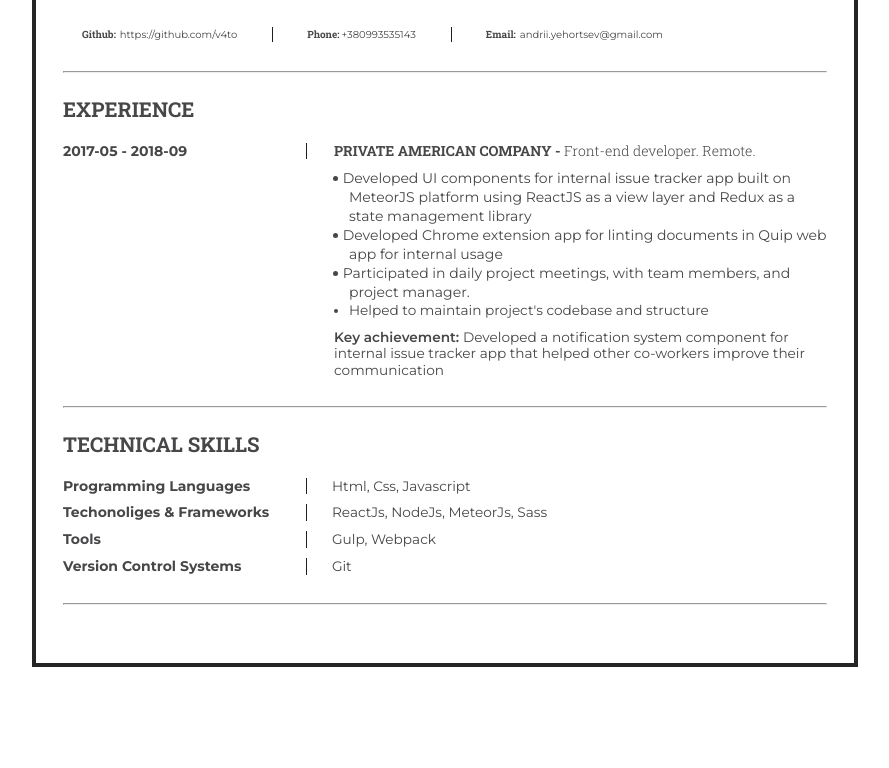
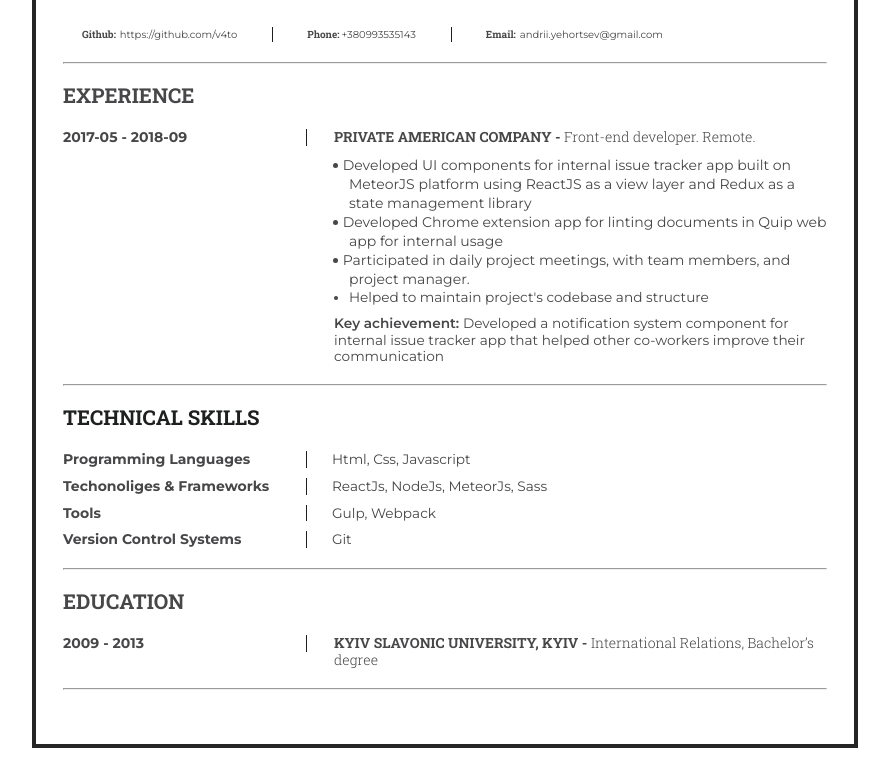
Before and after one commit to v4to/personal-resume, a website: page src/index.html in a window 1280 px wide. Shown: the part 122-890 px from the top of the page, without its empty margins (195-1084 px from the left). Before the commit the page ends 809 px from the top, so only its background shows below. Drawn offline with nearby package versions, Linux system fonts and the light colour scheme; files that its build step writes are made by us from their sources.

Commit message:
Finished education section

```diff
--- a/src/index.html
+++ b/src/index.html
@@ -128,6 +128,19 @@
                     </ul>
                 </section>
                 <hr>
+                <section class = "education">
+                    <h2 class = "education__heading">Education</h2>
+                    <ul class = "education__list">
+                        <li class = "education__item">
+                            <div class = "education__attedned-dates">2009 - 2013</div>
+                            <div class = "education__university">
+                                <span class = "education__university-name">Kyiv Slavonic University, Kyiv -</span>
+                                <span class = "education__degree">International Relations, Bachelor’s degree</span>
+                            </div>
+                        </li>
+                    </ul>
+                </section>
+                <hr>
             </div>
         </div>
     </body>
--- /dev/null
+++ b/src/sass/blocks/education.scss
@@ -0,0 +1,51 @@
+.education {
+  //display: flex;
+  margin-bottom: 20px;
+}
+
+.education__heading {
+  font-family: $robotoSlab;
+  font-weight: $bold;
+  margin-bottom: 20px;
+  text-transform: uppercase;
+}
+
+.education__attedned-dates {
+  border-right: 1px solid $black;
+  font-family: $montserrat;
+  font-size: scale(42);
+  font-weight: bold;
+  margin-bottom: auto;
+  width: 243px;
+}
+
+.education__item {
+  display: flex;
+  justify-content: space-between;
+}
+
+.education__university {
+  width: 493px;
+}
+
+.education__university-name {
+  font-family: $robotoSlab;
+  font-size: scale(42);
+  font-weight: $bold;
+  text-transform: uppercase;
+}
+
+.education__degree {
+  font-family: $robotoSlab;
+  font-size: scale(42);
+  font-weight: $light;
+}
+
+@media print {
+  .education__attedned-dates {
+    width: 170px;
+  }
+  .education__university {
+    padding-left: 15px;
+  }
+}
--- a/src/sass/blocks/experience.scss
+++ b/src/sass/blocks/experience.scss
@@ -2,7 +2,7 @@
   display: flex;
   //justify-content: space-between;
   flex-direction: column;
-  margin-bottom: 28px;
+  margin-bottom: 20px;
 }
 
 .experience__heading {
--- a/src/sass/blocks/resume-contacts.scss
+++ b/src/sass/blocks/resume-contacts.scss
@@ -1,6 +1,6 @@
 .resume-contacts {
   display: flex;
-  margin-bottom: scale(86);
+  margin-bottom: 20px;
 }
 
 .resume-contacts__item {
--- a/src/sass/blocks/skills.scss
+++ b/src/sass/blocks/skills.scss
@@ -1,7 +1,9 @@
 .skills {
-  margin-bottom: 28px;
+  margin-bottom: 20px;
 }
+
 .skills__heading {
+  color: $black;
   font-family: $robotoSlab;
   font-weight: $bold;
   margin-bottom: 20px;
@@ -20,12 +22,9 @@
 .skills__item {
   display: flex;
   margin-bottom: 10px;
-  //justify-content: space-between;
 }
 
 .skills__group-list {
-  //display: flex;
-
   padding-left: 25px;
 }
 
--- a/src/sass/common.scss
+++ b/src/sass/common.scss
@@ -21,5 +21,5 @@ body {
 
 hr {
   background-color: $black;
-  margin-bottom: scale(75);
+  margin-bottom: 20px;
 }
--- a/src/sass/style.scss
+++ b/src/sass/style.scss
@@ -8,3 +8,4 @@
 @import "./blocks/resume-contacts";
 @import "./blocks/experience";
 @import "./blocks/skills";
+@import "./blocks/education";
```
